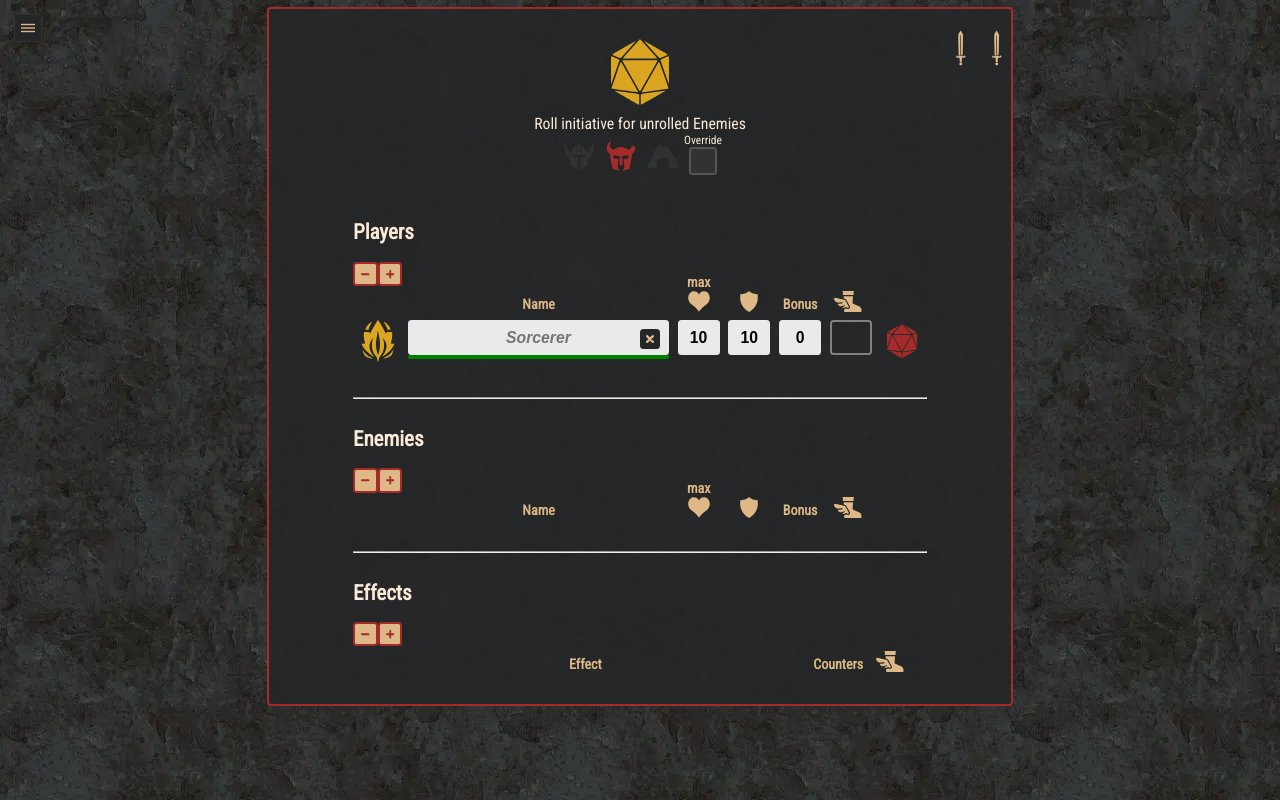
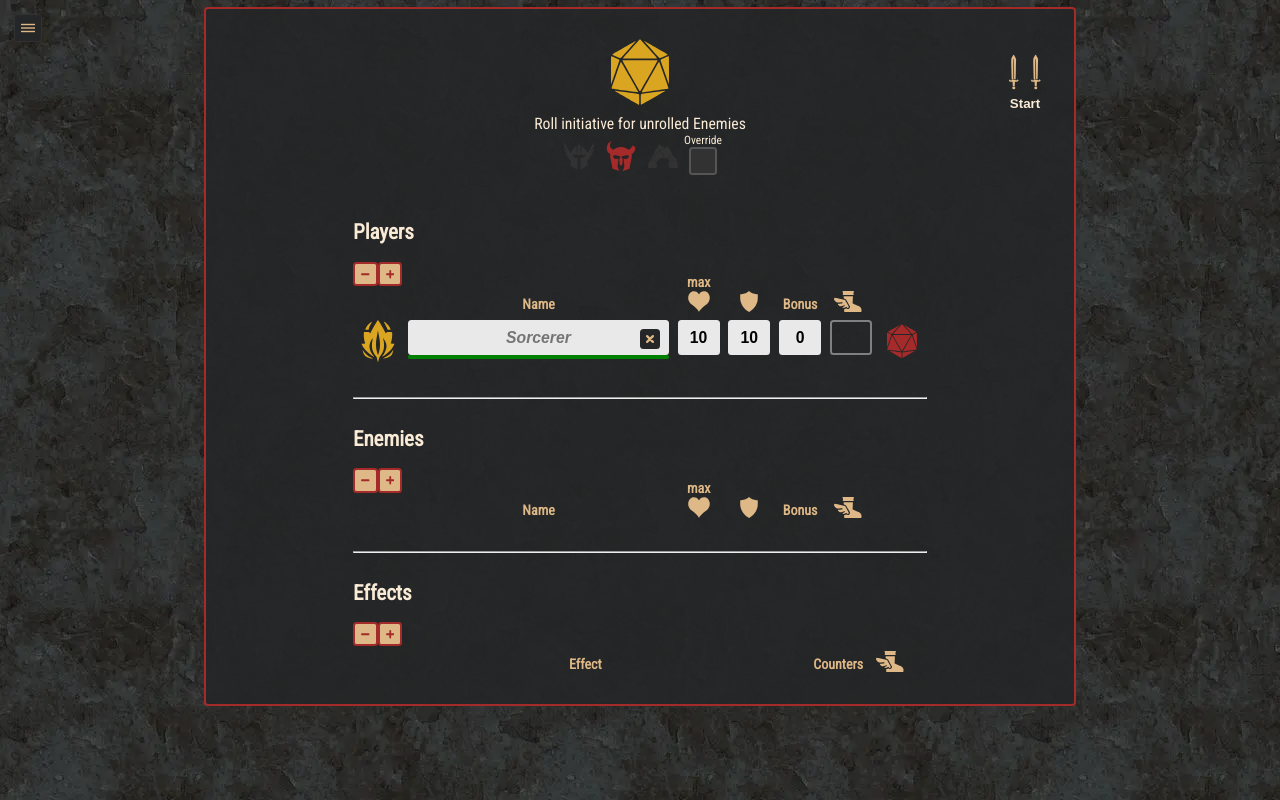
Before and after one commit to Edpacca/ednd-initiative, a Svelte app: page / in a window 1280 px wide. Both pictures are taken after a click on the button 389 px from the left and 108 px from the top of the page. Built offline with nearby package versions, Linux system fonts and the light colour scheme.

Commit message:
transitions for log panel and start swords

```diff
--- a/src/App.svelte
+++ b/src/App.svelte
@@ -4,7 +4,6 @@
     import EffectTable from "./components/effects/EffectTable.svelte";
     import CreatureTable from "./components/initiativeTable/CreatureTable.svelte";
     import InitiativeTable from "./components/initiativeTable/InitiativeTable.svelte";
-    import LockedSwordsIcon from "./components/lockToggle/LockedSwordsIcon.svelte";
     import LogPanel from "./components/logger/LogPanel.svelte";
     import RollAll from "./components/rollAll/RollAll.svelte";
     import { setTheme } from "./components/toolbar/selectTheme/setTheme";
@@ -15,11 +14,12 @@
 
     onMount(async () => {
       setTheme($currentTheme);
-    })
+    });
+
+    let isLogOpen = true;
 </script>
 
 <Toolbar/>
-<div class="main-grid">
 <main>
   {#if $entities.length > 0}
     <div class="top-right-icon">
@@ -51,17 +51,11 @@
 {#if $isLocked}
     <LogPanel/>
 {/if}
-</div>
 
 <style>
-  .main-grid {
-    display: flex;
-    flex-direction: row;
-    /* grid-template-columns: 50vw 15vw */
-  }
 
   main {
-    padding: 2em 6em;
+    padding: 2rem 6rem;
     display: flex;
     flex-direction: column;
     align-items: center;
@@ -86,11 +80,13 @@
     position: absolute;
     top: 0;
     right: 0;
-    margin: 4px;
+    margin: 2rem;
   }
 
   hr {
     margin: 2em 0
   }
 
+
+
 </style>
--- a/src/app.css
+++ b/src/app.css
@@ -57,7 +57,9 @@
 }
 
 body {
-    background: url('/background/stone.webp'), var(--dark-grey);
+    background-color: var(--dark-grey);
+    background-image: url('/background/stone.webp');
+    background-attachment: fixed;
     font-family: 'Roboto Condensed', 'Arial', 'sans-serif';
     color: antiquewhite;
     margin: var(--margin);
--- a/src/components/creature/locked/CreatureRowLocked.svelte
+++ b/src/components/creature/locked/CreatureRowLocked.svelte
@@ -27,13 +27,14 @@
     $: creature, setLocalStorageEntities($entities);
 </script>
 
-{#if isActive}
-    <div class="active-icon">
-        <Arrow/>
-    </div>
-{/if}
 <tr>
-    <div class:active-initiative={isActive}></div>
+    {#if isActive}
+        <div class=active-initiative>
+            <div class="active-icon">
+                <Arrow/>
+            </div>
+        </div>
+    {/if}
     <td class="flex-col">
         <CreatureIconSelect type={creature.type} playerClass={creature.class} bind:isSelected/>
     </td>
--- a/src/components/initiativeTable/InitiativeTable.svelte
+++ b/src/components/initiativeTable/InitiativeTable.svelte
@@ -7,6 +7,7 @@
     import { CREATURES } from "../../lib/typeFilters";
     import { EffectType } from "../../lib/models/effect";
     import { LogEntry } from "../logger/logEntry";
+    import { fade } from "svelte/transition";
 
     const sortByInitiative = () => {
         $entities.sort((a, b) => {
@@ -22,7 +23,7 @@
 
 </script>
 
-<table>
+<table in:fade>
     <thead class="secondary">
         <th class="value-col"></th>
         <th>Name</th>
--- a/src/components/lockToggle/LockedSwordsIcon.svelte
+++ b/src/components/lockToggle/LockedSwordsIcon.svelte
@@ -4,25 +4,34 @@
     export let onClick: () => void;
 </script>
 
-<button class="blank-button" on:click={onClick}>
+<button class="blank-button" on:click={onClick} class:locked-swords={isLocked}>
     <div class="sword sword-L" class:locked-L={isLocked}>
         <Sword/>
     </div>
     <div class="sword sword-R" class:locked-R={isLocked}>
         <Sword/>
     </div>
+<div class="tooltip" class:locked-tooltip={isLocked}>{isLocked ? "Unlock" : "Start"}</div>
 </button>
 
 <style>
     button {
         height: 5rem;
-        width: 4rem;
+        width: 3rem;
         position: relative;
         fill: var(--secondary);
     }
 
     button:hover {
-        fill: var(--gold);
+        fill: var(--primary);
+    }
+
+    .locked-swords {
+        fill: var(--primary);
+    }
+
+    .locked-swords:hover {
+        fill: var(--white);
     }
 
     .sword {
@@ -44,15 +53,36 @@
 
     .locked-L {
         transform: rotate(45deg);
-        left: 25%;
+        left: 0.5rem;
         transition: var(--sword-transition);
         scale: 1;
     }
 
     .locked-R {
         transform: rotate(-45deg);
-        right: 25%;
+        right: 0.5rem;
         transition: var(--sword-transition);
         scale: 1;
     }
+
+    .tooltip {
+        color: var(--white);
+        font-weight: bold;
+        text-align: center;
+        width: 100%;
+        position: absolute;
+        top: 4.2rem;
+        left: 0;
+    }
+
+    .locked-tooltip {
+        opacity: 0;
+        transition: var(--sword-transition);
+    }
+
+    button:hover .locked-tooltip {
+        opacity: 1;
+        transition: var(--sword-transition);
+    }
+
 </style>
--- /dev/null
+++ b/src/components/logger/LogEntries.svelte
@@ -0,0 +1,61 @@
+<script lang="ts">
+    import { currentLog, currentRound, logs } from "../../store";
+    import LogTurn from "./LogTurn.svelte";
+
+    const scrollToBottom = (node, list) => {
+        const scroll = () => node.scroll({
+            top: node.scrollHeight,
+            behavior: "smooth"
+        });
+        scroll();
+        return { update: scroll }
+    }
+</script>
+
+<div class="log-panel" use:scrollToBottom={$logs}>
+    {#if $logs.length > 0}
+        {#each Array($currentRound) as round, i}
+            <div class="log-round">
+                <div class="header text-center">Round {i + 1}</div>
+                {#each $logs.filter(l => l.round === i + 1) as log}
+                    <LogTurn logEntry={log}/>
+                {/each}
+            </div>
+        {/each}
+    {/if}
+    {#if $currentLog}
+        <div class="current-turn">
+            <LogTurn logEntry={$currentLog}/>
+        </div>
+    {/if}
+</div>
+
+<style>
+    .log-round {
+        padding-top: 0.5rem;
+    }
+
+    .log-round:not(:first-child) {
+        border-top: 4px solid var(--light-grey);
+    }
+
+    .log-panel {
+        border: 2px solid var(--primary);
+        background-color: var(--dark-grey-90);
+        border-radius: var(--border-radius);
+        width: 15rem;
+        max-height: 93vh;
+        overflow-y: scroll;
+        position: relative;
+        z-index: -1;
+        padding-top: 2rem;
+    }
+
+    .current-turn {
+        border: 2px solid var(--gold);
+        border-radius: var(--border-radius);
+        filter: drop-shadow(0 0 var(--dropshadow-size) var(--gold));
+        background-color: var(--dark-grey);
+    }
+
+</style>
--- a/src/components/toolbar/selectTheme/setTheme.ts
+++ b/src/components/toolbar/selectTheme/setTheme.ts
@@ -1,6 +1,6 @@
 export function setTheme(theme: string) {
     const path = `url(/background/${theme}.webp)`
-    document.body.style.background = path;
+    document.body.style.backgroundImage = path;
 }
 
 export function getThemePath(theme: string) {
--- a/src/components/tools/LockPage.svelte
+++ b/src/components/tools/LockPage.svelte
@@ -1,58 +1,14 @@
 <script lang="ts">
-    import { currentLog, currentRound, entities, isLocked, isStarted } from "../../store";
-    import PadlockClosed from "../../graphics/icons/padlock-closed.svelte";
-    import PadlockOpen from "../../graphics/icons/padlock-open.svelte";
-    import { LogEntry } from "../logger/logEntry";
+    import { isLocked, isStarted } from "../../store";
     import LockedSwordsIcon from "../lockToggle/LockedSwordsIcon.svelte";
-
-    let isHovered = false;
-    let justToggled = false;
 
     const toggleLock = () => {
         if (!$isStarted) {
             $isStarted = true;
         }
         $isLocked = !$isLocked;
-        justToggled = true;
-    }
-
-    $: if (justToggled === true) {
-        setTimeout(() => justToggled = false, 2000);
     }
 
 </script>
 
 <LockedSwordsIcon isLocked={$isLocked} onClick={toggleLock}/>
-
-<!-- <button
-    on:click={toggleLock}
-    on:mouseenter={() => isHovered = true}
-    on:mouseleave={() => isHovered = false}>
-    {#if $isLocked}
-        {#if isHovered && !justToggled}
-            <PadlockOpen/>
-        {:else}
-            <PadlockClosed/>
-        {/if}
-    {:else}
-        {#if isHovered && !justToggled}
-            <PadlockClosed/>
-        {:else}
-            <PadlockOpen/>
-        {/if}
-    {/if}
-</button> -->
-
-<style>
-    button {
-        height: 3em;
-        width: 3em;
-        background: none;
-        border: none;
-        fill: var(--secondary);
-    }
-
-    button:hover {
-        fill: var(--white);
-    }
-</style>
--- /dev/null
+++ b/src/graphics/icons/arrow-plain.svelte
@@ -0,0 +1,7 @@
+<svg xmlns="http://www.w3.org/2000/svg" width="100%" height="100%" class={$$props.class} viewBox="0 0 33.867 18.325"><path d="M117.059 135.818c.652-1.971 1.98-2.69 4.096-2.216.504.113.969.26 1.032.325.073.076.023.095-.137.051-.14-.038-.447-.003-.682.078-1.329.452-1.833 2.738-.811 3.682.675.624 1.585.387 2.573-.67l.6-.642v.562c0 1.977 1.696 2.732 2.494 1.108.171-.348.312-.705.313-.794.004-.373.189-.49.55-.348.695.272 5.414 1.632 7.804 2.248 4.143 1.07 8.958 2.096 14.443 3.078 1.785.32 1.784.33-.061.638-6.379 1.067-14.763 3.024-20.361 4.755-2.16.668-2.196.674-2.304.416-.607-1.444-.684-1.577-1.031-1.761-.88-.47-1.847.532-1.847 1.916v.575l-.56-.594c-1.382-1.466-2.76-1.397-3.083.155-.307 1.475.484 2.755 1.815 2.936.384.053-1.27.47-1.862.47-1.521 0-2.651-1.012-3.086-2.765-.482-1.946.327-4.305 2.065-6.022l.433-.428-.818-.905c-1.662-1.834-2.219-3.903-1.575-5.849z" transform="translate(-116.798 -133.462)"/></svg>
+
+<style>
+    .left {
+      transform: rotate(180deg);
+    }
+</style>
```
Also changed, not shown: src/components/logger/LogPanel.svelte (+47 -42 lines). Lines whose indentation alone changed are shown as unchanged.
